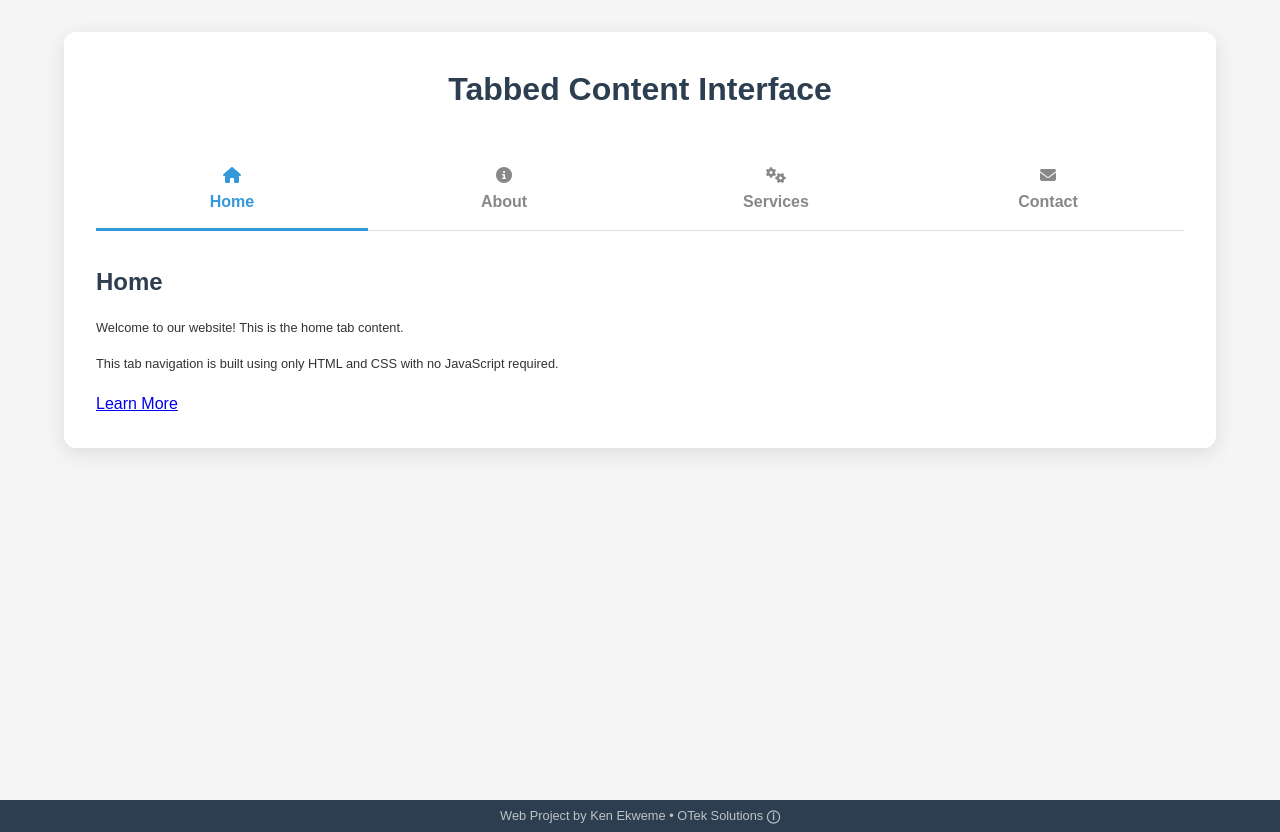
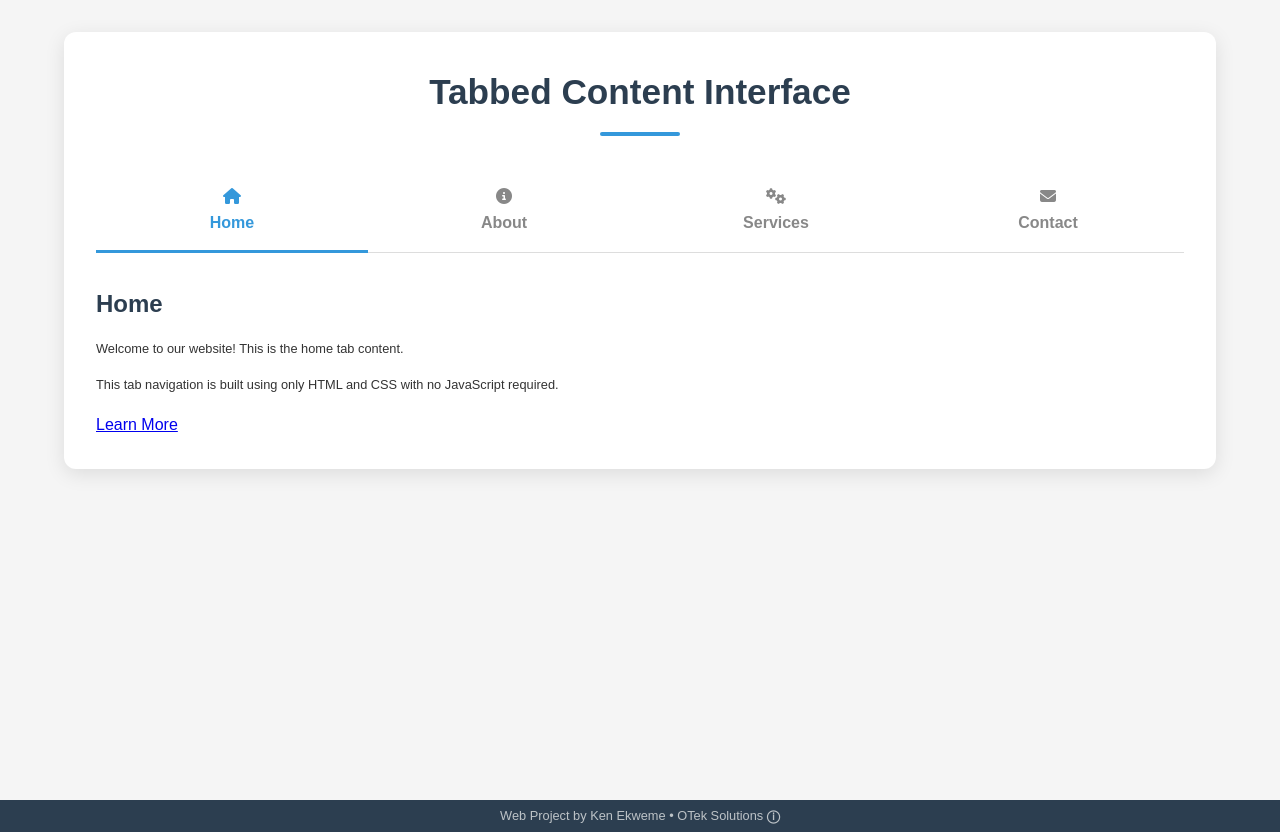
Before and after one commit to oteksolutions/codex25-014-website-tabs, a plain HTML site: page index.html in a window 1280 px wide. Drawn offline with Linux system fonts and the light colour scheme.

Commit message:
Update style.css

```diff
--- a/css/style.css
+++ b/css/style.css
@@ -41,15 +41,33 @@ body {
   box-shadow: 0 5px 20px var(--shadow-color);
 }
 
+header {
+  margin-bottom: 2rem;
+}
+
+h1 {
+  text-align: center;
+  color: var(--secondary-color);
+  font-size: 2.2rem;
+  position: relative;
+  padding-bottom: 1rem;
+}
+
+h1:after {
+  content: '';
+  position: absolute;
+  bottom: 0;
+  left: 50%;
+  transform: translateX(-50%);
+  width: 80px;
+  height: 4px;
+  background: var(--primary-color);
+  border-radius: 2px;
+}
 
 
 
 
-h1 {
-  text-align: center;
-  margin-bottom: 2rem;
-  color: #2c3e50;
-}
 
 /* Tabs styling */
 .tabs {
```
